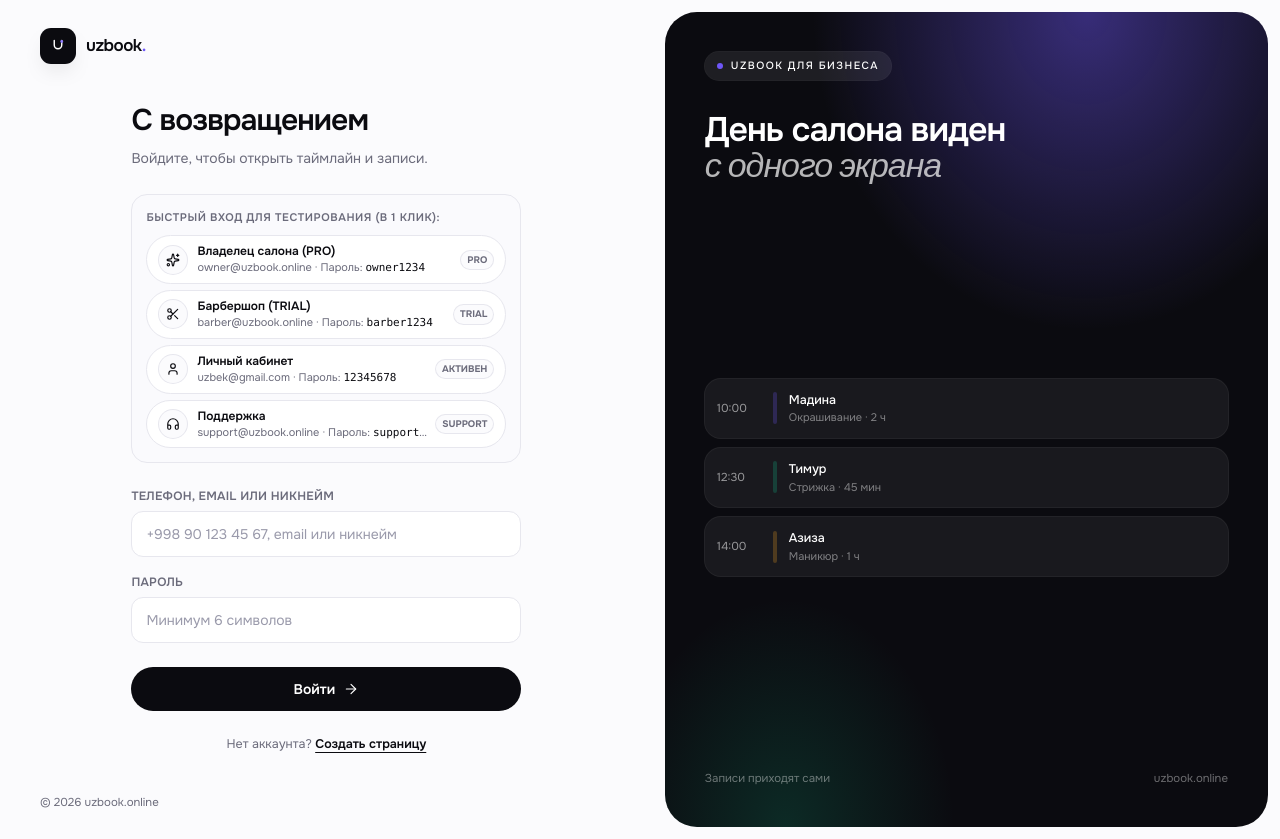
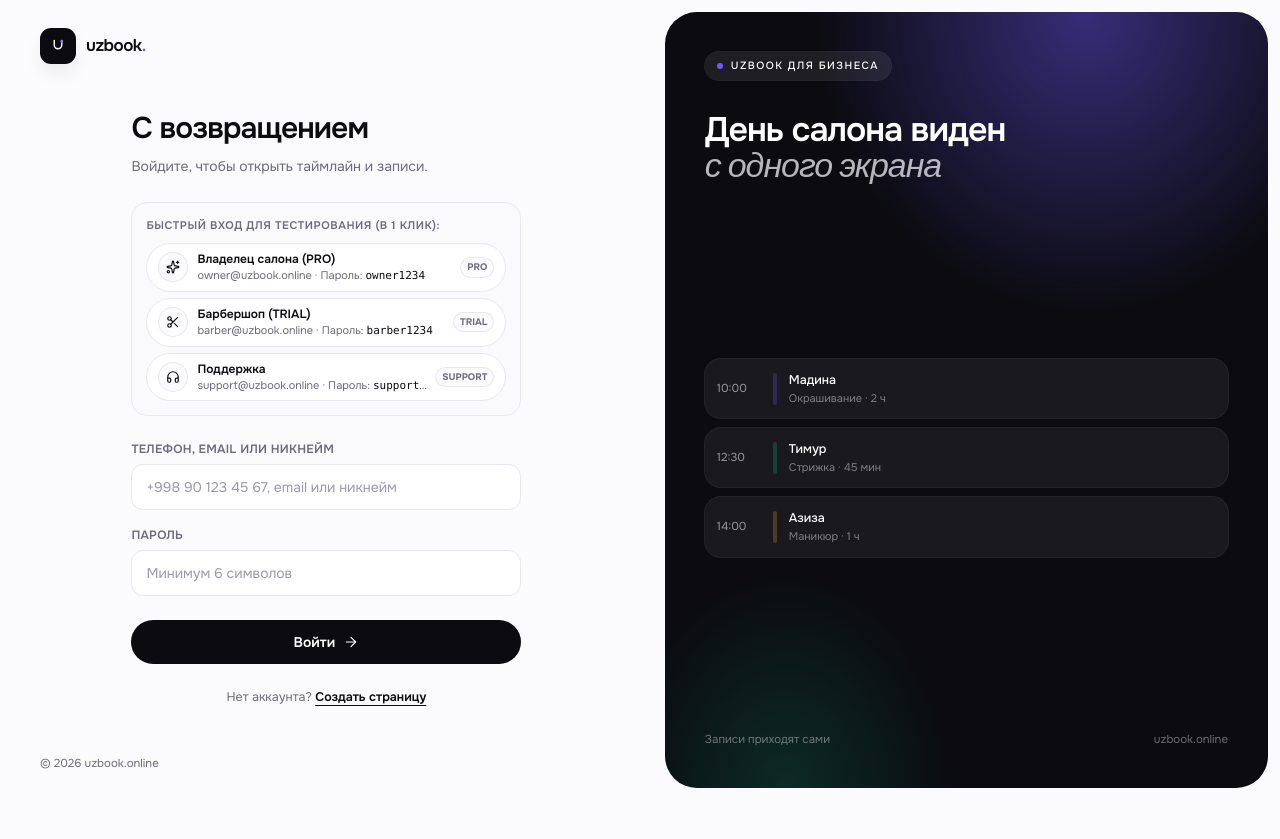
Before and after one commit to u2kdev/uzbook, a Next.js app: page /login in a window 1280 px wide. After the commit the page ends 800 px from the top, so only its background shows below. Built offline with nearby package versions, Linux system fonts and the light colour scheme; no server answers.

Commit message:
fix(login): drop demo button for non-existent uzbek@gmail.com account

```diff
--- a/src/components/auth-form.tsx
+++ b/src/components/auth-form.tsx
@@ -2,7 +2,7 @@
 
 import Link from "next/link";
 import { useActionState, useState } from "react";
-import { ArrowRight, Loader2, Sparkles, User, Scissors, Headphones } from "lucide-react";
+import { ArrowRight, Loader2, Sparkles, Scissors, Headphones } from "lucide-react";
 import { loginAction, registerAction, type AuthState } from "@/app/(auth)/actions";
 
 const DEMO_ACCOUNTS = [
@@ -21,14 +21,6 @@ const DEMO_ACCOUNTS = [
     password: "barber1234",
     icon: Scissors,
     badge: "TRIAL",
-  },
-  {
-    role: "Личный кабинет",
-    name: "Салон Uzbek Beauty",
-    email: "uzbek@gmail.com",
-    password: "12345678",
-    icon: User,
-    badge: "АКТИВЕН",
   },
   {
     role: "Поддержка",
```
